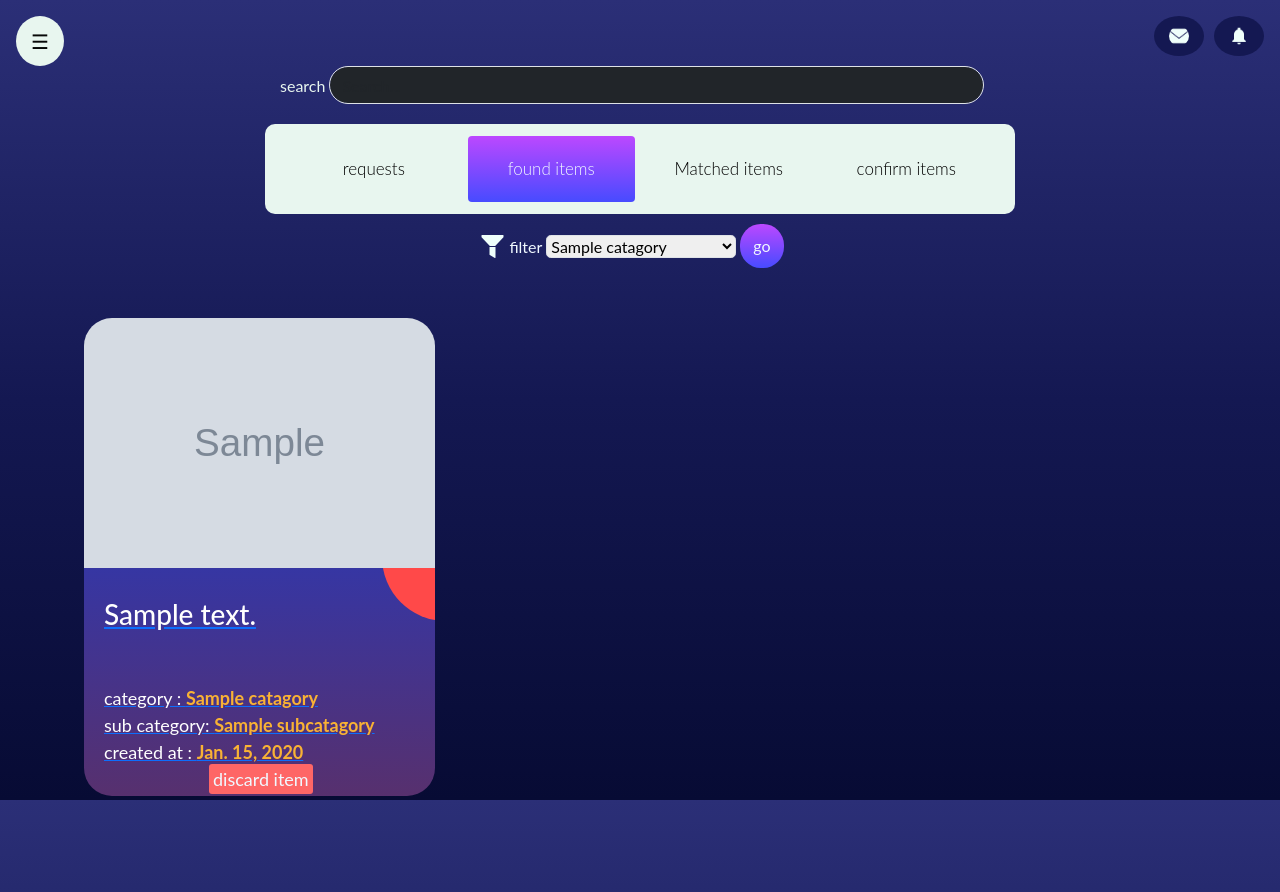
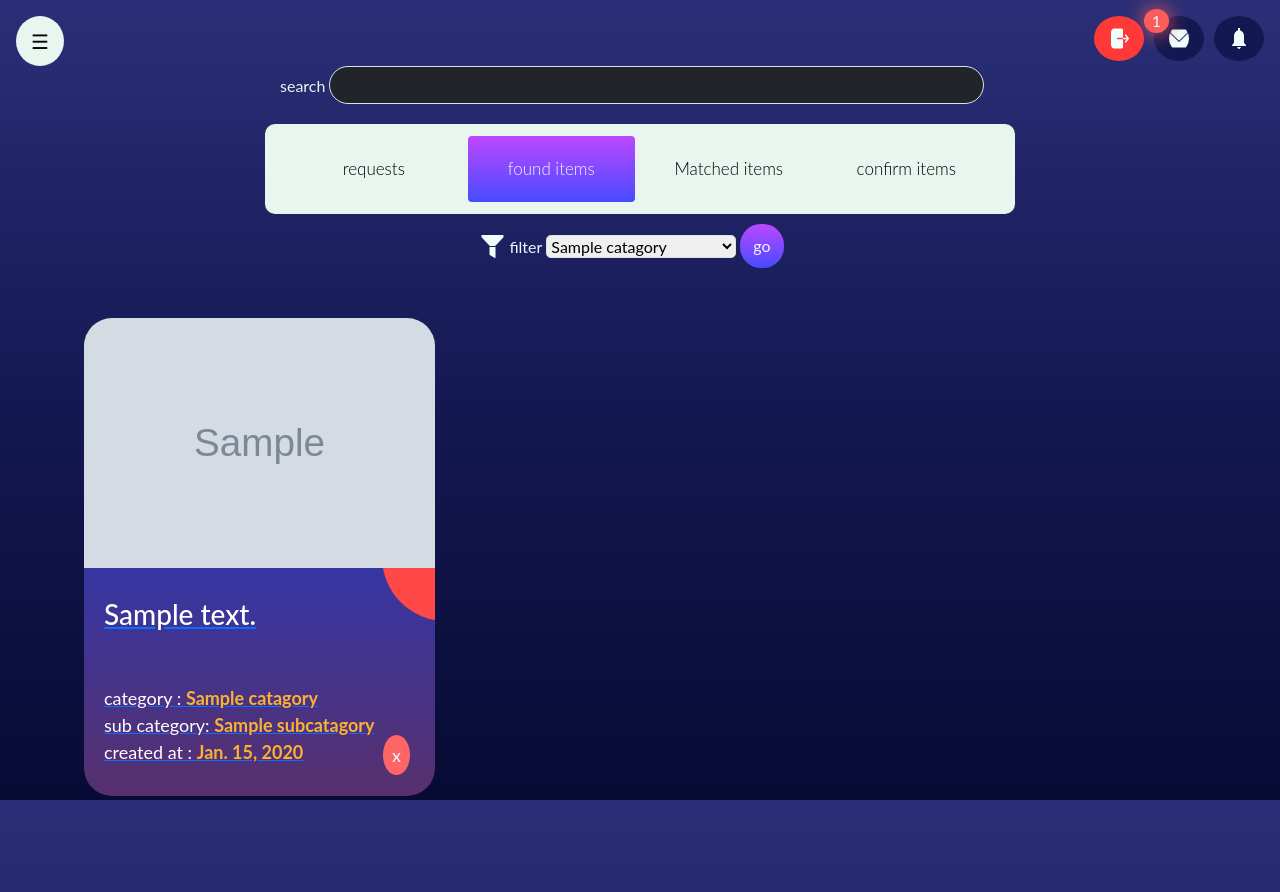
Before and after one commit to Ry-88/Dhallati, a Django app: page /manager/founditem in a window 1280 px wide. Run offline with Django 4.2, Linux system fonts and the light colour scheme; a user stored in the database is signed in; tables that the repository leaves empty hold one stand-in row (values such as "Sample post"); grey boxes marked "Sample" are stand-in pictures; some libraries are stand-ins or nearby versions.

Commit message:
add notfacaions for sendomg form check

```diff
--- a/CapstoneProject/main_app/views.py
+++ b/CapstoneProject/main_app/views.py
@@ -91,8 +91,8 @@ def request_add(request: HttpRequest, category_id):
         content=f"Hello {name} \n\
         Regarding your request  \n\
         your track number is # {track_number} \n\
-        or link:  http://127.0.0.1:8000/request/tracking/{track_number}"
-        send_mail(subject, content, 'DhallatiOfficial@gmail.com' , [email] ,fail_silently=False)
+        or <a href=' http://127.0.0.1:8000/request/tracking/{track_number}'> click hare view your track</a>"
+        send_mail(subject, content, 'DhallatiOfficial@gmail.com' , [email] ,fail_silently=False,html_message=content)
 
 
         return redirect("main_app:email_page")
--- a/CapstoneProject/manager_app/templates/manager_app/category.html
+++ b/CapstoneProject/manager_app/templates/manager_app/category.html
@@ -16,7 +16,7 @@
             <div class="form-group" style="display: flex;" >
 
               <input type="text" class="form-control" name="categoryname" aria-describedby="emailHelp" placeholder="Enter category">
-            <button  type="submit" class="btn btn-primary">add</button>
+            <button  type="submit" style="margin-left: 10px;" class="btn btn-primary">add</button>
             </div>
 
 
--- a/CapstoneProject/manager_app/templates/manager_app/confirm_item_page.html
+++ b/CapstoneProject/manager_app/templates/manager_app/confirm_item_page.html
@@ -135,7 +135,7 @@
                   </div>
                   <div>
                     <div class="ag-courses-item_date-box">
-                      <img  src="{{confirmed_item.found_item.image.url}}" width="100%"  style="border-radius: 20px;  " height="250" alt="">
+                      <img  src="{{confirmed_item.found_item.image.url}}" width="100%"  style="border-radius: 20px; width: 260px; height: 230px; " height="250" alt="">
                     </div>
                   </div>
                 </div>
--- a/CapstoneProject/manager_app/templates/manager_app/found_items.html
+++ b/CapstoneProject/manager_app/templates/manager_app/found_items.html
@@ -82,8 +82,8 @@
                 </a>
                 <div class="ag-courses-item_date-box">
                   <div style="position: absolute; ">
-                    <a href="" onclick="deleteProfile()" style=" position: relative; bottom: 30px; left: 125px; padding: 4px; text-decoration: none; border-radius: 3px; color: aliceblue; margin-bottom: 10px; background-color: rgb(254, 102, 102);">
-                      discard item</a>
+                    <a href="" onclick="deleteProfile()" style=" position: relative; bottom: 54px; left: 299px;  padding: 9px; text-decoration: none; border-radius: 50%; color: aliceblue; margin-bottom: 10px; background-color: rgb(254, 102, 102);">
+                      x</a>
                       <script>
                         //show a confirmation and redirect to the delete profile script
                         function deleteProfile() {
--- a/CapstoneProject/manager_app/templates/manager_app/manager.html
+++ b/CapstoneProject/manager_app/templates/manager_app/manager.html
@@ -174,17 +174,23 @@ background: linear-gradient(0deg, #070b34 0%, #141852 50%, #2b2f77 100%);
           </div>
           {% endif %}
 
-          <img src="{% static 'style/icons8-bell-96.png' %}" class="openbtn" style="float: right; width: 50px ; border-radius: 70%; background-color: #141852; " width="100%" alt="" srcset="">
+          <img src="{% static 'style/icons8-bell-96.png' %}" class="openbtn" style="float: right; width: 50px ; height: 45px; border-radius: 70%; background-color: #141852; " width="100%" alt="" srcset="">
         </div></a>
 
-        <a href="{% url 'manager_app:lost_item_page' %}"> <div  style="float: right; width: 60px ;  " id="mySidebar" >
-          {% if bell %}
-          <div style="position:absolute; right: 120px; color: #E8F6EF; top: 9px; border-radius: 50%;  background-color: rgb(253, 92, 92); box-shadow: 0 0 20px rgb(253, 92, 92); text-align: center;">
-            {{bell|length }}
+        <a href="{% url 'manager_app:match_item_page' %}"> <div  style="float: right; width: 60px ;  " id="mySidebar" >
+          {% if message %}
+          <div style="position:absolute;  color: #E8F6EF; top: 9px; width: 25px; border-radius: 50%;  background-color: rgb(253, 92, 92); box-shadow: 0 0 20px rgb(253, 92, 92); text-align: center;">
+            {{message|length }}
           </div>
           {% endif %}
 
-          <img src="{% static 'style/icons8-message-100.png' %}" class="openbtn" style="float: right; width: 50px ; border-radius: 70%; background-color: #141852; " width="100%" alt="" srcset="">
+          <img src="{% static 'style/icons8-message-100.png' %}" class="openbtn" style="float: right; width: 50px ; height: 45px; border-radius: 70%; background-color: #141852; " width="100%" alt="" srcset="">
+        </div></a>
+
+        <a href="{% url 'accounts:log_out'%}"> <div  style="float: right; width: 60px ;  " id="mySidebar" >
+
+          <img src="{% static 'style/icons8-log-out-90.png' %}" class="openbtn" style="float: right; width: 50px ; height: 45px; border-radius: 70%; background-color: #FF3838; " width="100%" alt="" srcset="">
+
         </div></a>
 
         {% block main %}
--- a/CapstoneProject/manager_app/templates/manager_app/sub_category_page.html
+++ b/CapstoneProject/manager_app/templates/manager_app/sub_category_page.html
@@ -11,7 +11,7 @@
       <input type="text" class="form-control" name="categoryname" aria-describedby="emailHelp" placeholder="Enter category">
 
     </div>
-    <a href="{% url 'manager_app:sub_category' category.id %}" style="position: relative; top: 8px;" type="submit" ><button  class="btn" style="background-color: #7b4e9d; color: aliceblue;">add</button></a>
+    <a href="{% url 'manager_app:sub_category' category.id %}" style="position: relative; top: 8px;" type="submit" ><button  class="btn" style="background-color: #3546E4; margin-left: 10px; color: aliceblue;">add</button></a>
 
   </form>
 
@@ -19,9 +19,9 @@
 
     <div style="display: grid; place-items: center; ">
     {% for sub in sub_category %}
-      <div style="padding: 10px; margin: 10px; background-color: #7b4e9d; border-radius: 8px; width: 300px;">
+      <div style="padding: 10px; margin: 10px; background: linear-gradient(0deg, #474bff 0%, #bc48ff 100%); border-radius: 8px; width: 300px;">
       <h2 >{{sub.name}}</h2>
-      <a href="{% url 'manager_app:delete_sub_category' category_id=category.id sub_category_id=sub.id  %}">delete </a>
+      <a href="{% url 'manager_app:delete_sub_category' category_id=category.id sub_category_id=sub.id  %}" style="text-decoration: none; color: aliceblue;">delete </a>
     </div>
 
 
--- a/CapstoneProject/manager_app/views.py
+++ b/CapstoneProject/manager_app/views.py
@@ -13,7 +13,8 @@ from django.contrib.auth.decorators import login_required, permission_required
 def  index_page(request:HttpRequest):
     found_items =FoundItem.objects.all()
     bell =RequestLostItem.objects.filter(is_read=False)
-    return render(request,"manager_app/manager.html" ,{"found_items":found_items,"bell":bell})
+    message =ConfirmItem.objects.filter(is_reserved=True)
+    return render(request,"manager_app/manager.html" ,{"found_items":found_items,"bell":bell,"message":message})
 #-------------------------------------
 
 
@@ -30,7 +31,8 @@ def category_page(request:HttpRequest):
         new_category.save()
         return redirect('manager_app:category_page')
     bell =RequestLostItem.objects.filter(is_read=False)
-    return render(request,"manager_app/category.html",{"Catagorys":Catagorys,"bell":bell})
+    message =ConfirmItem.objects.filter(is_reserved=True)
+    return render(request,"manager_app/category.html",{"Catagorys":Catagorys,"bell":bell,"message":message})
 
 
 
@@ -54,6 +56,7 @@ def sub_category(request:HttpRequest,category_id):
         return redirect('manager_app:sub_category',category_id)
     sub_category=SubCatagory.objects.filter(category=category)
     bell =RequestLostItem.objects.filter(is_read=False)
+    message =ConfirmItem.objects.filter(is_reserved=True)
     return render(request,"manager_app/sub_category_page.html" ,{"category":category, "sub_category":sub_category,"bell":bell})
 
 
@@ -74,7 +77,8 @@ def delete_sub_category(request:HttpRequest,category_id,sub_category_id):
 def category_for_add_found(request:HttpRequest):
     catagorys = Catagory.objects.all()
     bell =RequestLostItem.objects.filter(is_read=False)
-    return render(request,'manager_app/category_for_add_fuond.html',{"catagorys":catagorys,"bell":bell})
+    message =ConfirmItem.objects.filter(is_reserved=True)
+    return render(request,'manager_app/category_for_add_fuond.html',{"catagorys":catagorys,"bell":bell,"message":message})
 
 
 @login_required(login_url="/accounts/log_in")
@@ -86,7 +90,9 @@ def add_found_item_page(request:HttpRequest ,category_id):
         new_found_item.save()
         return redirect("manager_app:found_item_page")
     bell =RequestLostItem.objects.filter(is_read=False)
-    return render(request,"manager_app/add_found_item_page.html",{"catagory":catagory,"sub_category":sub_category,"bell":bell})
+    message =ConfirmItem.objects.filter(is_reserved=True)
+
+    return render(request,"manager_app/add_found_item_page.html",{"catagory":catagory,"sub_category":sub_category,"bell":bell,"message":message})
 
 
 
@@ -114,6 +120,7 @@ def found_item_page(request:HttpRequest):
 
     found_items =FoundItem.objects.filter(status = "T")
     bell =RequestLostItem.objects.filter(is_read=False)
+    message =ConfirmItem.objects.filter(is_reserved=True)
 
     if "search" in request.GET:
         search_word=request.GET["search"]
@@ -122,7 +129,7 @@ def found_item_page(request:HttpRequest):
         category=request.GET["category"]
         found_items=FoundItem.objects.filter(catagory__name=category, status="T")
 
-    return render(request,"manager_app/found_items.html",{"found_items":found_items,"bell":bell, "catagory":catagory})
+    return render(request,"manager_app/found_items.html",{"found_items":found_items,"bell":bell, "catagory":catagory,"message":message})
 
 
 
@@ -141,7 +148,8 @@ def found_detail_page(request:HttpRequest,found_item_id):
     confirm_items=ConfirmItem.objects.filter(found_item=found_item)
 
     bell =RequestLostItem.objects.filter(is_read=False)
-    return render(request,'manager_app/founditem_detail.html' ,{"found_item":found_item,"request_lost_Items":lost_item,"confirm_items":confirm_items,"bell":bell })
+    message =ConfirmItem.objects.filter(is_reserved=True)
+    return render(request,'manager_app/founditem_detail.html' ,{"found_item":found_item,"request_lost_Items":lost_item,"confirm_items":confirm_items,"bell":bell,"message":message })
 
 
 @login_required(login_url="/accounts/log_in")
@@ -177,8 +185,9 @@ def lost_item_page(request:HttpRequest):
     if "category"in request.GET:
         category=request.GET["category"]
         request_lost_Items=RequestLostItem.objects.filter(catagory__name=category, status="T")
+    message =ConfirmItem.objects.filter(is_reserved=True)
 
-    return render(request,'manager_app/lost_item_request_page.html' ,{"request_lost_Items":request_lost_Items,"catagory":catagory})
+    return render(request,'manager_app/lost_item_request_page.html' ,{"request_lost_Items":request_lost_Items,"catagory":catagory,"message":message})
 
 @login_required(login_url="/accounts/log_in")
 def delete_lost_item(request:HttpRequest,lost_item_id):
@@ -195,7 +204,8 @@ def lost_item_detail_page(request:HttpRequest,lost_item_id):
     lost_item.save()
     confirm_items=ConfirmItem.objects.filter(request_Lost_Item=lost_item)
     bell =RequestLostItem.objects.filter(is_read=False)
-    return render(request,'manager_app/lost_item_request_detail.html' ,{"found_item":found_item,"lost_item":lost_item,"confirm_items":confirm_items,"bell":bell })
+    message =ConfirmItem.objects.filter(is_reserved=True)
+    return render(request,'manager_app/lost_item_request_detail.html' ,{"found_item":found_item,"lost_item":lost_item,"confirm_items":confirm_items,"bell":bell,"message":message })
 
 
 
@@ -228,6 +238,8 @@ def confirm_item_true_for_lost_detail(request:HttpRequest,found_item_id,lost_ite
         confirm_item.is_confirm=True
         found_item.status="F"
         lost_item.status="F"
+        confirm_item.is_reserved=False
+
 
 
 
@@ -238,12 +250,15 @@ def confirm_item_true_for_lost_detail(request:HttpRequest,found_item_id,lost_ite
         send_mail(subject, content, 'DhallatiOfficial@gmail.com' , [confirm_item.request_Lost_Item.email],fail_silently=False)
         found_item.save()
         lost_item.save()
+        confirm_item.save()
         return redirect("manager_app:confirm_item_page")
     else :
         found_item.status="M"
         lost_item.status="M"
         confirm_item.is_confirm=False
-    confirm_item.save()
+        found_item.save()
+        lost_item.save()
+        confirm_item.save()
     return redirect("manager_app:lost_item_detail_page",lost_item_id)
 
 
@@ -276,13 +291,15 @@ def confirm_item_page(request:HttpRequest):
     if "category"in request.GET:
         category=request.GET["category"]
         confirmed_items=ConfirmItem.objects.filter(found_item__catagory__name=category, is_confirm = True)
-    return render(request,'manager_app/confirm_item_page.html', {"confirmed_items" : confirmed_items,"bell":bell,"catagory":catagory })
+    message =ConfirmItem.objects.filter(is_reserved=True)
+    return render(request,'manager_app/confirm_item_page.html', {"confirmed_items" : confirmed_items,"bell":bell,"catagory":catagory ,'message':message})
 
 
 @login_required(login_url="/accounts/log_in")
 def match_item_page(request:HttpRequest):
     catagory=Catagory.objects.all()
-    matched_items = ConfirmItem.objects.filter(is_confirm = False)
+    matched_items = ConfirmItem.objects.filter(is_confirm= False)
+
     bell =RequestLostItem.objects.filter(is_read=False)
     if "search" in request.GET:
         search_word=request.GET["search"]
@@ -290,12 +307,13 @@ def match_item_page(request:HttpRequest):
     if "category"in request.GET:
         category=request.GET["category"]
         matched_items=ConfirmItem.objects.filter(found_item__catagory__name=category, is_confirm = False)
-    return render(request, "manager_app/match_item_page.html", {"matched_items" : matched_items,"bell":bell,"catagory":catagory})
+    message =ConfirmItem.objects.filter(is_reserved=True)
 
+    return render(request, "manager_app/match_item_page.html", {"matched_items" : matched_items,"bell":bell,"catagory":catagory,"message":message})
 
+#it is for sending form for user
 @login_required(login_url="/accounts/log_in")
 def send_email_form(request:HttpRequest,lost_item_id,confirm_item_id):
-
 
     confirm_item=ConfirmItem.objects.get(id=confirm_item_id)
     if not confirm_item.is_send:
@@ -303,8 +321,8 @@ def send_email_form(request:HttpRequest,lost_item_id,confirm_item_id):
         subject=f"Hello {confirm_item.request_Lost_Item.name}"
         content=f"Hello {confirm_item.request_Lost_Item.name} \n\
 Regarding your request please answer these follow up questions to be sure \n\
-http://127.0.0.1:8000/form/check/{confirm_item.id}"
-        send_mail(subject, content, 'DhallatiOfficial@gmail.com' , [confirm_item.request_Lost_Item.email],fail_silently=False)
+<a href='http://127.0.0.1:8000/form/check/{confirm_item.id}'>Click here to answer</a>"
+        send_mail(subject, content, 'DhallatiOfficial@gmail.com' , [confirm_item.request_Lost_Item.email],fail_silently=False, html_message=content)
         confirm_item.save()
     else:
         confirm_item.is_send=False
```
Also changed, not shown: CapstoneProject/manager_app/templates/manager_app/match_item_page.html (+5 -2 lines), CapstoneProject/manager_app/static/style/icons8-log-out-90.png (added).
